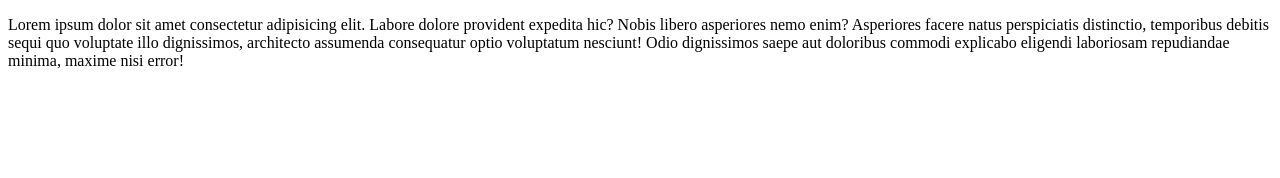
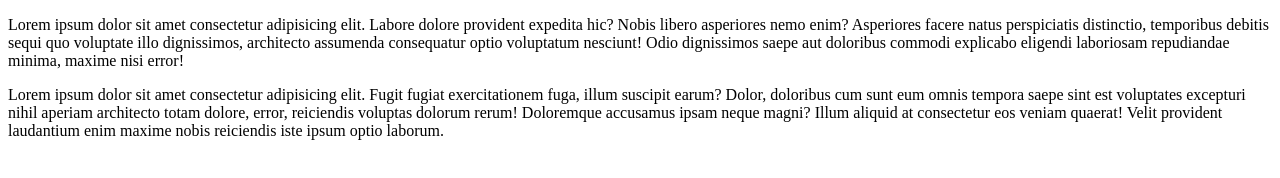
Before and after one commit to Amran-hasan/my-3rdbatch-repo, a plain HTML site: page index.html in a window 1280 px wide. Drawn offline with Linux system fonts and the light colour scheme.

Commit message:
first commit

```diff
--- a/index.html
+++ b/index.html
@@ -7,5 +7,8 @@
 </head>
 <body>
     <p>Lorem ipsum dolor sit amet consectetur adipisicing elit. Labore dolore provident expedita hic? Nobis libero asperiores nemo enim? Asperiores facere natus perspiciatis distinctio, temporibus debitis sequi quo voluptate illo dignissimos, architecto assumenda consequatur optio voluptatum nesciunt! Odio dignissimos saepe aut doloribus commodi explicabo eligendi laboriosam repudiandae minima, maxime nisi error!</p>
+
+
+    <p>Lorem ipsum dolor sit amet consectetur adipisicing elit. Fugit fugiat exercitationem fuga, illum suscipit earum? Dolor, doloribus cum sunt eum omnis tempora saepe sint est voluptates excepturi nihil aperiam architecto totam dolore, error, reiciendis voluptas dolorum rerum! Doloremque accusamus ipsam neque magni? Illum aliquid at consectetur eos veniam quaerat! Velit provident laudantium enim maxime nobis reiciendis iste ipsum optio laborum.</p>
 </body>
 </html>
```
